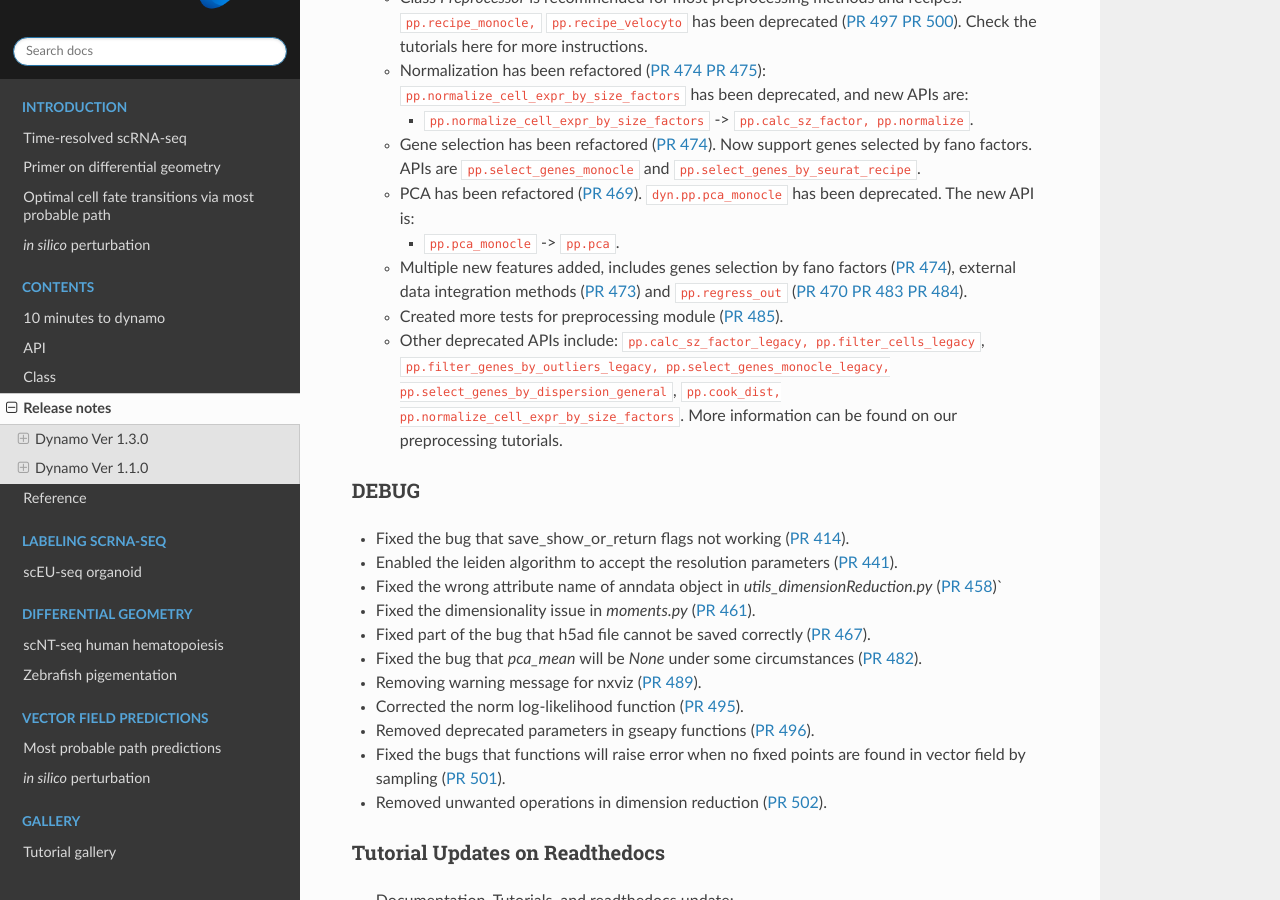
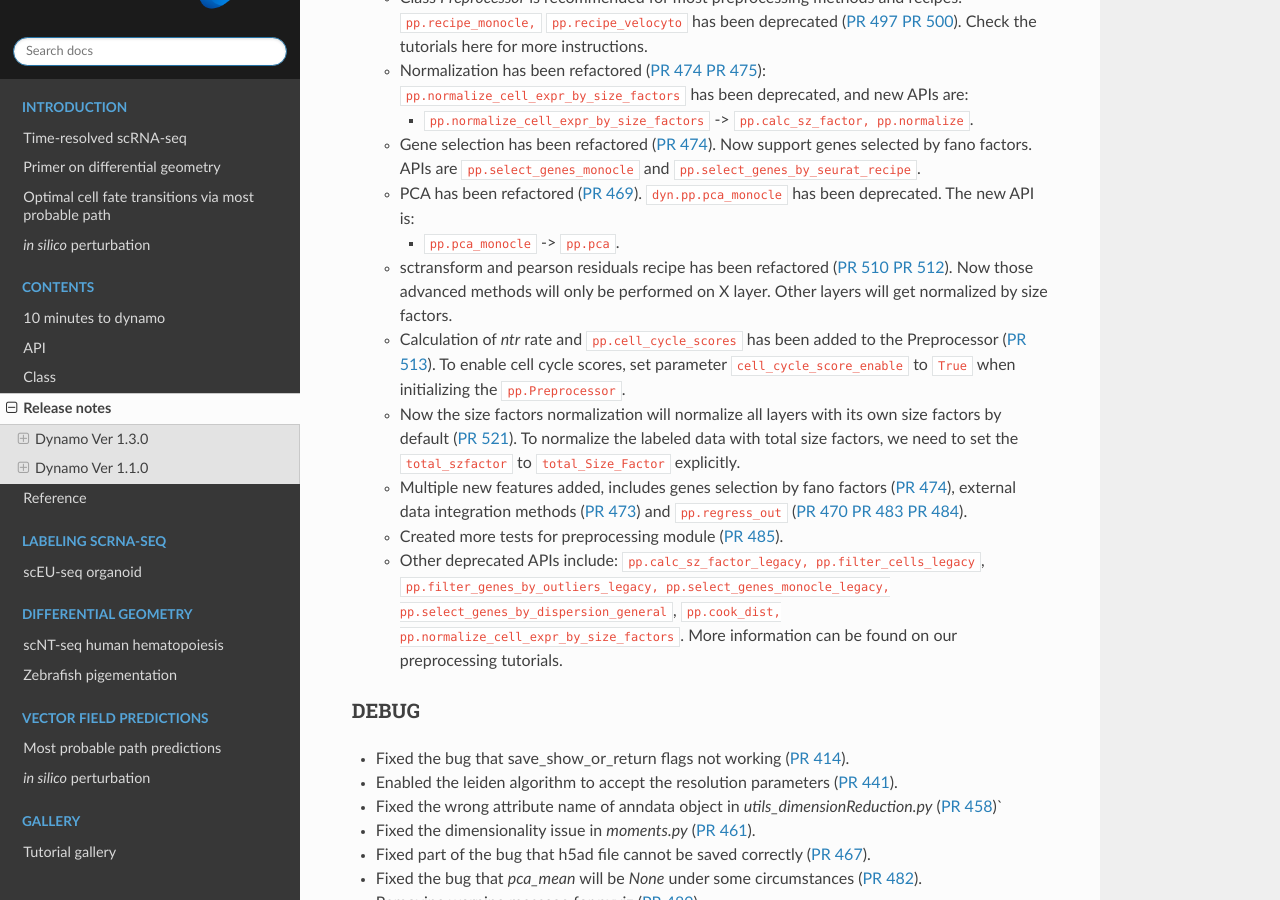
Before and after one commit to aristoteleo/dynamo_readthedocs, a Sphinx documentation site: the page built from docs/source/Release_notes.rst, in a window 1280 px wide and 900 px high, scrolled down 304 px. Built offline with Sphinx 7.4.7 and the Read the Docs theme 2.0.0, drawn with Linux system fonts in a browser that asks for light colours; pages that are not in the unit, such as notebooks, are missing from menus.

Commit message:
update release notes

```diff
--- a/docs/source/Release_notes.rst
+++ b/docs/source/Release_notes.rst
@@ -26,6 +26,16 @@ Feature Changes
 
     - ``pp.pca_monocle`` -> ``pp.pca``.
 
+  - sctransform and pearson residuals recipe has been refactored
+    (`PR 510 <https://github.com/aristoteleo/dynamo-release/pull/510>`_
+    `PR 512 <https://github.com/aristoteleo/dynamo-release/pull/512>`_). Now those advanced methods will only be
+    performed on X layer. Other layers will get normalized by size factors.
+  - Calculation of `ntr` rate and ``pp.cell_cycle_scores`` has been added to the Preprocessor
+    (`PR 513 <https://github.com/aristoteleo/dynamo-release/pull/513>`_). To enable cell cycle scores, set parameter
+    ``cell_cycle_score_enable`` to ``True`` when initializing the ``pp.Preprocessor``.
+  - Now the size factors normalization will normalize all layers with its own size factors by default
+    (`PR 521 <https://github.com/aristoteleo/dynamo-release/pull/521>`_). To normalize the labeled data with total size
+    factors, we need to set the ``total_szfactor`` to ``total_Size_Factor`` explicitly.
   - Multiple new features added, includes genes selection by fano factors
     (`PR 474 <https://github.com/aristoteleo/dynamo-release/pull/474>`_), external data integration methods
     (`PR 473 <https://github.com/aristoteleo/dynamo-release/pull/473>`_) and ``pp.regress_out``
```
